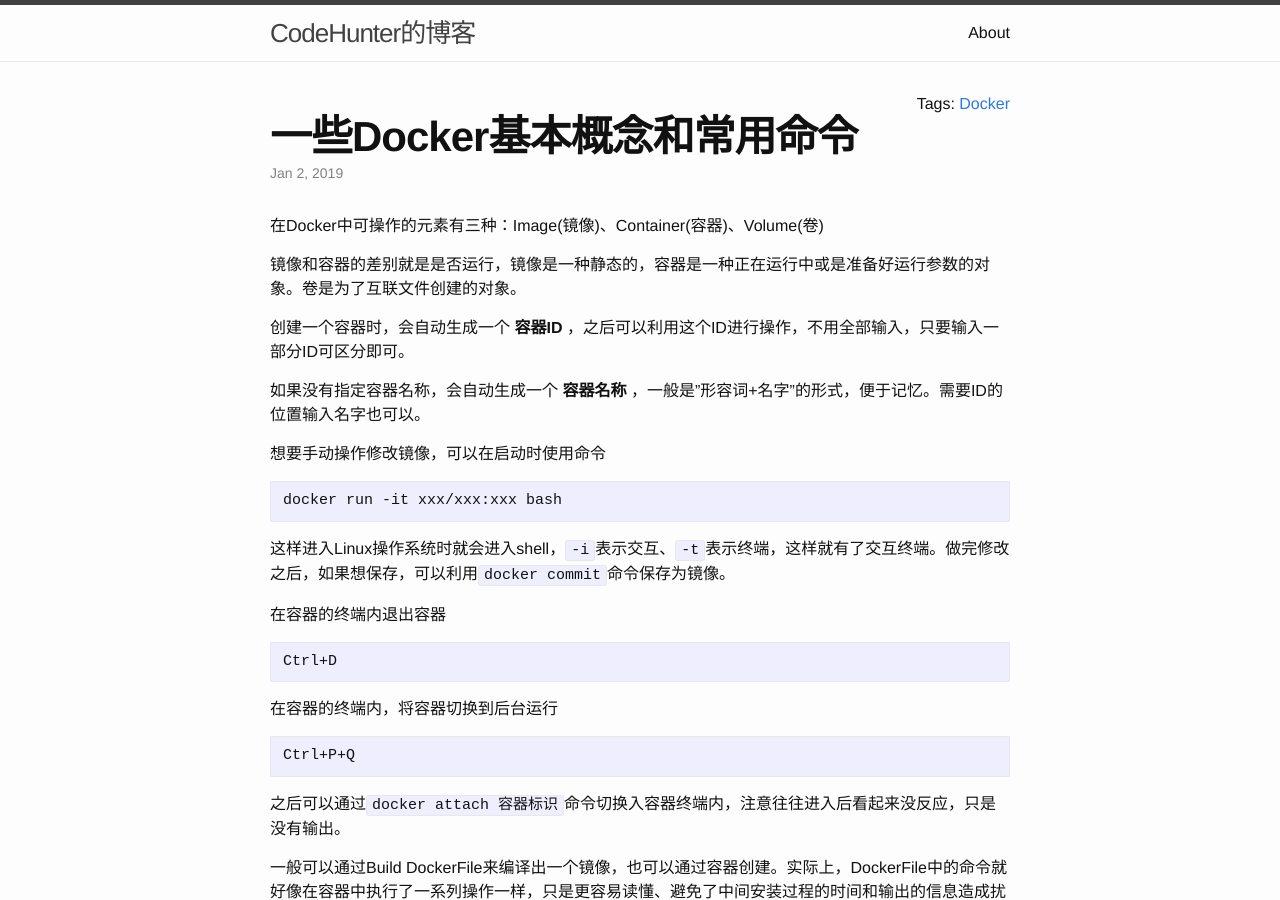
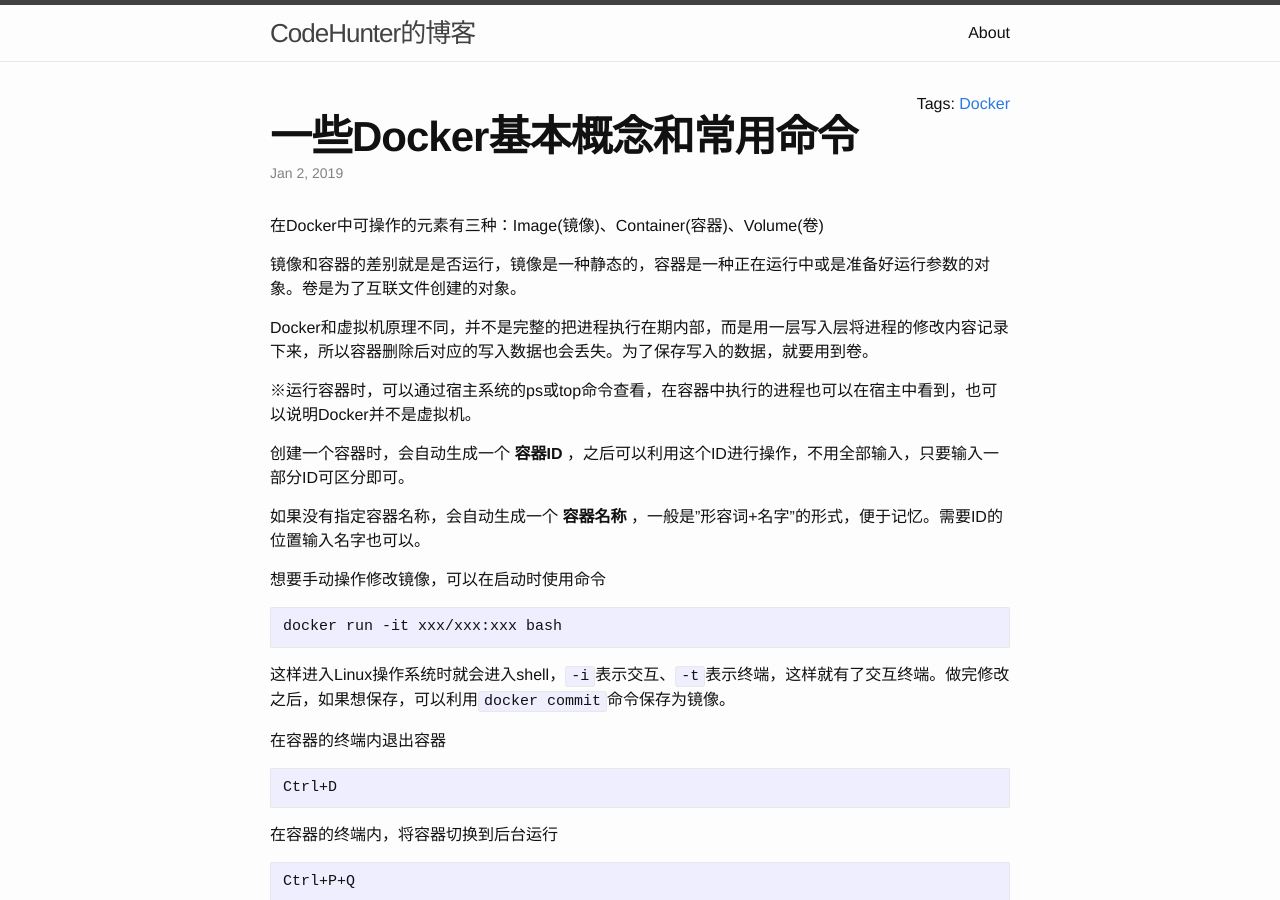
Before and after one commit to CodeHunter2006/CodeHunter2006.github.io, a Jekyll site: the page built from _posts/2019-01-02-Docker_CMD.md, in a window 1280 px wide and 900 px high. Built offline with Jekyll 4.4.1, drawn with Linux system fonts in a browser that asks for light colours.

Commit message:
笔记补充

```diff
--- a/_posts/2019-01-02-Docker_CMD.md
+++ b/_posts/2019-01-02-Docker_CMD.md
@@ -8,6 +8,10 @@ tags: Docker
 在Docker中可操作的元素有三种：Image(镜像)、Container(容器)、Volume(卷)
 
 镜像和容器的差别就是是否运行，镜像是一种静态的，容器是一种正在运行中或是准备好运行参数的对象。卷是为了互联文件创建的对象。
+
+Docker和虚拟机原理不同，并不是完整的把进程执行在期内部，而是用一层写入层将进程的修改内容记录下来，所以容器删除后对应的写入数据也会丢失。为了保存写入的数据，就要用到卷。
+
+※运行容器时，可以通过宿主系统的ps或top命令查看，在容器中执行的进程也可以在宿主中看到，也可以说明Docker并不是虚拟机。
 
 创建一个容器时，会自动生成一个 __容器ID__ ，之后可以利用这个ID进行操作，不用全部输入，只要输入一部分ID可区分即可。
 
```
